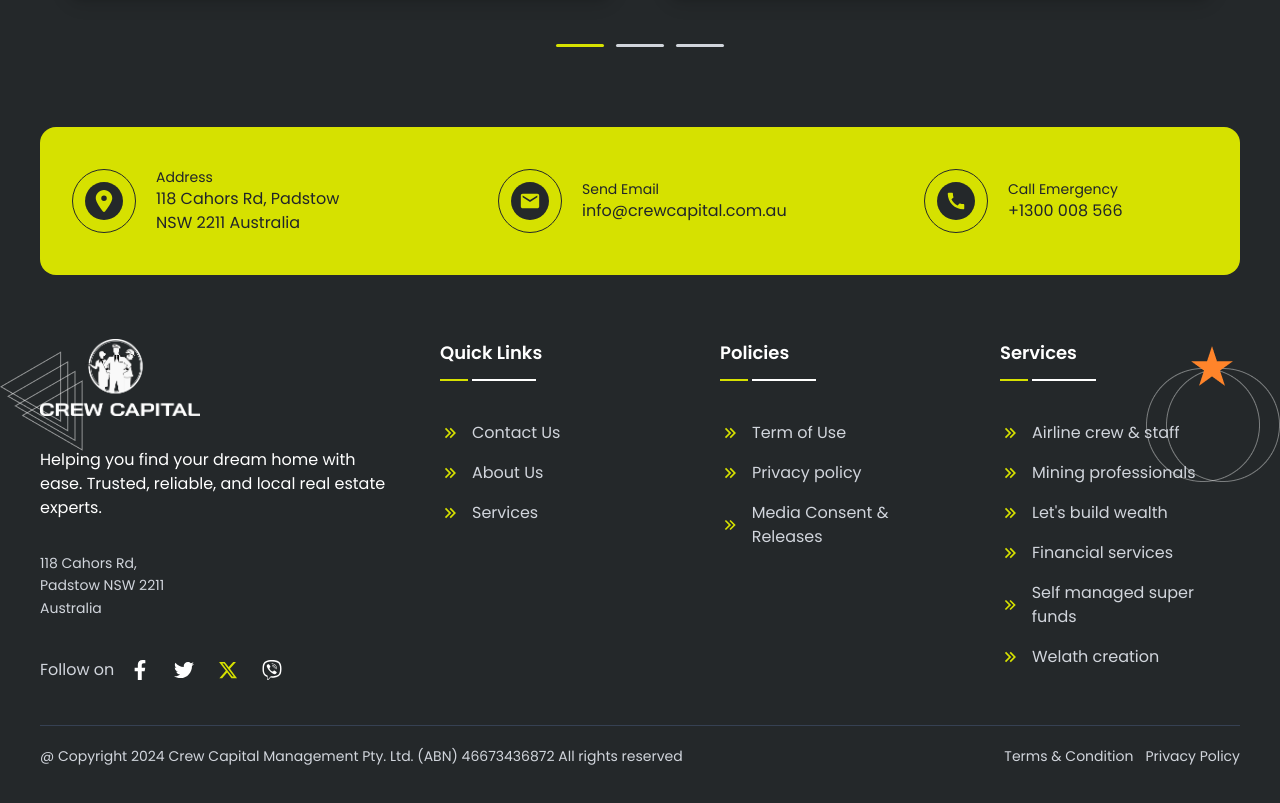
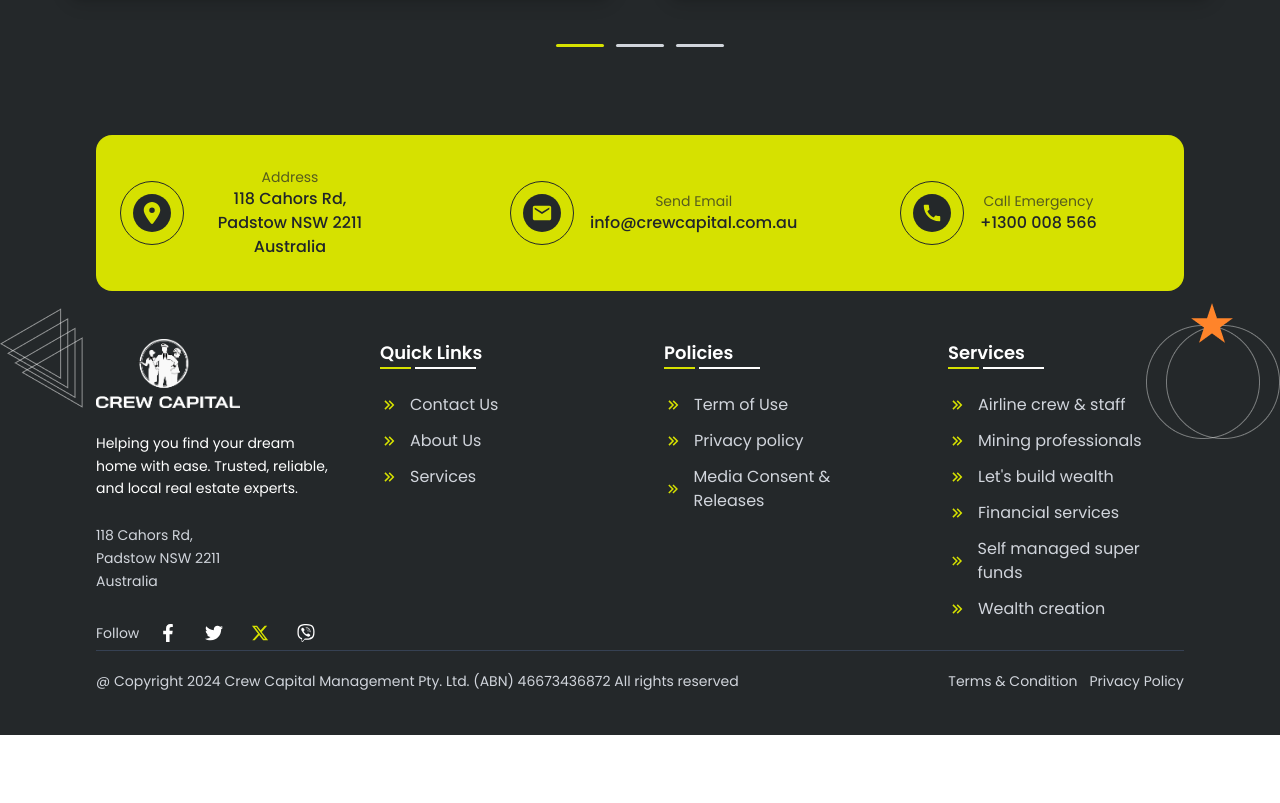
Before and after one commit to Outsourze/crew-capital-revamp-v2, a Next.js app: page /about in a window 1280 px wide. Shown: the part 3300-4103 px from the top of the page. After the commit the page ends 4035 px from the top, so only its background shows below. Built offline with nearby package versions, Linux system fonts and the light colour scheme.

Commit message:
add home responsiveness

```diff
--- a/src/components/about/FinancialHelp.jsx
+++ b/src/components/about/FinancialHelp.jsx
@@ -7,7 +7,7 @@ import img1 from "@/assets/images/about/house.png";
 import img2 from "@/assets/images/about/car.png";
 import img3 from "@/assets/images/about/subdivision.webp";
 import img4 from "@/assets/images/about/comercial.png";
-import { MdKeyboardArrowRight, MdKeyboardArrowLeft } from "react-icons/md";
+import { SlArrowLeft, SlArrowRight } from "react-icons/sl";
 
 const items = [
     {
@@ -79,10 +79,10 @@ const FinancialHelp = () => {
 
                 {/* Custom arrows: center relative to slides, not pagination */}
                 <button className="custom-prev absolute left-0 top-1/2 -translate-y-1/2 cursor-pointer">
-                  <MdKeyboardArrowLeft size={52} />
+                  <SlArrowLeft size={52} />
                 </button>
                 <button className="custom-next absolute right-0 top-1/2 -translate-y-1/2 cursor-pointer">
-                  <MdKeyboardArrowRight size={52} />
+                  <SlArrowRight size={52} />
                 </button>
               </div>
             </div>
--- a/src/components/footer/FooterBanner.jsx
+++ b/src/components/footer/FooterBanner.jsx
@@ -1,27 +1,45 @@
 import { FaLocationDot } from "react-icons/fa6";
-import { MdEmail } from "react-icons/md";
-import { MdCall } from "react-icons/md";
+import { MdEmail, MdCall } from "react-icons/md";
 
-const footerDetailBanner = [{
+const footerDetailBanner = [
+  {
     title: "Address",
     info: "118 Cahors Rd, Padstow NSW 2211 Australia",
-    icon: <FaLocationDot className="brand-text-primary" size={22}/>
-}, {
+    icon: <FaLocationDot className="brand-text-primary" size={22} />,
+  },
+  {
     title: "Send Email",
     info: "info@crewcapital.com.au",
-    icon: <MdEmail className="brand-text-primary" size={22}/>
-}, {
+    icon: <MdEmail className="brand-text-primary" size={22} />,
+  },
+  {
     title: "Call Emergency",
     info: "+1300 008 566",
-    icon: <MdCall className="brand-text-primary" size={22}/>
-}]
-
+    icon: <MdCall className="brand-text-primary" size={22} />,
+  },
+];
 
 const FooterBanner = () => {
   return (
-        <div className="max-w-7xl w-full m-auto brand-bg-primary py-10 rounded-2xl flex items-center justify-between px-8">
+    <div className="
+      max-w-7xl w-full mx-auto
+      brand-bg-primary
+      px-6
+      rounded-2xl
+      flex flex-col gap-8
+      md:flex-row md:items-center md:justify-between md:gap-4 md:py-8
+      max-md:py-5
+    ">
       {footerDetailBanner.map((i, index) => (
-                <div key={index} className="flex items-center gap-5 w-[25%]">
+        <div
+          key={index}
+          className="
+            flex items-center gap-4
+            w-full
+            text-center
+            md:w-[25%] md:flex-row max-md:text-left
+          "
+        >
           <div className="p-3 rounded-full brand-bg-primary border border-[#24282A]">
             <div className="brand-bg-secondary p-2 rounded-full">
               {i.icon}
@@ -29,13 +47,17 @@ const FooterBanner = () => {
           </div>
 
           <div className="flex flex-col">
-                        <p className="text-sm">{i.title}</p>
-                        <h3>{i.info}</h3>
+            <p className="text-xs md:text-sm opacity-70">
+              {i.title}
+            </p>
+            <h3 className="text-sm md:text-base font-medium">
+              {i.info}
+            </h3>
           </div>
         </div>
       ))}
     </div>
-    )
-}
+  );
+};
 
 export default FooterBanner;
--- a/src/components/footer/FooterContainer.jsx
+++ b/src/components/footer/FooterContainer.jsx
@@ -4,169 +4,130 @@ import crewCapitalLogo from "@/assets/logo/Crew-Capital-Management_cap-logo-whit
 import bg1 from "@/assets/images/bg-01-white.png";
 import bg2 from "@/assets/images/bg-04-white.png";
 import Image from "next/image";
-import { FaFacebookF } from "react-icons/fa";
-import { FaTwitter } from "react-icons/fa";
-import { FaViber } from "react-icons/fa6";
-import { FaXTwitter } from "react-icons/fa6";
+import { FaFacebookF, FaTwitter } from "react-icons/fa";
+import { FaViber, FaXTwitter } from "react-icons/fa6";
 import { RiArrowRightDoubleLine } from "react-icons/ri";
 import FooterBanner from "./FooterBanner";
 
 const FooterContainer = () => {
-    const socialMed = [{
-        icon: <FaFacebookF size={20}/>,
-        url: "/"
-    }, {
-        icon: <FaTwitter size={20}/>,
-        url: "/"
-    }, {
-        icon: <FaXTwitter size={20} className="brand-text-primary"/>,
-        url: "/"
-    }, {
-        icon: <FaViber size={20}/>,
-        url: "/"
-    }]
+  const socialMed = [
+    { icon: <FaFacebookF size={18} />, url: "/" },
+    { icon: <FaTwitter size={18} />, url: "/" },
+    { icon: <FaXTwitter size={18} className="brand-text-primary" />, url: "/" },
+    { icon: <FaViber size={18} />, url: "/" },
+  ];
 
-    const quickLink = [{
-        url: "/contact-us",
-        text: "Contact Us"
-    }, {
-        url: "/about",
-        text: "About Us"
-    }, {
-        url: "/services",
-        text: "Services"
-    }]
+  const quickLink = [
+    { url: "/contact-us", text: "Contact Us" },
+    { url: "/about", text: "About Us" },
+    { url: "/services", text: "Services" },
+  ];
 
-    const policies = [{
-        url: "/",
-        text: "Term of Use"
-    }, {
-        url: "/",
-        text: "Privacy policy"
-    }, {
-        url: "/",
-        text: "Media Consent & Releases"
-    }]
+  const policies = [
+    { url: "/", text: "Term of Use" },
+    { url: "/", text: "Privacy policy" },
+    { url: "/", text: "Media Consent & Releases" },
+  ];
 
-    const services = [{
-        url: "/airpline-crew",
-        text: "Airline crew & staff"
-    }, {
-        url: "/mining-professionals",
-        text: "Mining professionals"
-    }, {
-        url: "/lets-build-wealth",
-        text: "Let's build wealth"
-    }, {
-        url: "/financial-services",
-        text: "Financial services"
-    }, {
-        url: "/smsf",
-        text: "Self managed super funds"
-    }, {
-        url: "/wealth-creation",
-        text: "Welath creation"
-    }]
-
+  const services = [
+    { url: "/airpline-crew", text: "Airline crew & staff" },
+    { url: "/mining-professionals", text: "Mining professionals" },
+    { url: "/lets-build-wealth", text: "Let's build wealth" },
+    { url: "/financial-services", text: "Financial services" },
+    { url: "/smsf", text: "Self managed super funds" },
+    { url: "/wealth-creation", text: "Wealth creation" },
+  ];
 
   return (
-        <div className="flex flex-col relative px-10 brand-bg-secondary py-10">
-            <Image src={bg1} className="absolute left-0 top-[35%]
-                xl:block
-                lg:hidden"/>
-            <Image src={bg2} className="absolute right-0 top-[35%]
-                xl:block
-                lg:hidden"/>
+    <footer className="relative brand-bg-secondary pt-12 pb-6 px-6 md:px-10 lg:px-16 xl:px-24">
+      {/* Decorative Background Images */}
+      <Image
+        src={bg1}
+        alt=""
+        className="absolute left-0 top-1/3 hidden xl:block"
+      />
+      <Image
+        src={bg2}
+        alt=""
+        className="absolute right-0 top-1/3 hidden xl:block"
+      />
+
+      {/* Footer Banner */}
       <FooterBanner />
-            <div className="h-[450px] relative max-w-7xl m-auto w-full">
-                {/* Content ABOVE overlay */}
-                <div className="relative z-10 flex items-start justify-between pt-16">
-                    <div className="flex flex-col gap-8 w-[30%]">
-                        <Link href="/" aria-label="Crew Capital Home">
+
+      {/* Main Footer Content */}
+      <div className="relative z-10 max-w-7xl mx-auto mt-12">
+        <div className="grid grid-cols-1 gap-12 max-md:gap-8 md:grid-cols-2 lg:grid-cols-4">
+          {/* Brand Section */}
+          <div className="flex flex-col gap-6 text-center max-md:text-center md:text-left">
+            <Link href="/">
               <Image
                 src={crewCapitalLogo}
                 alt="Crew Capital Logo"
-                                className="w-40 h-auto"
+                className="w-36 max-md:w-32 mx-auto md:mx-0"
               />
             </Link>
 
-                        <p className="text-white">Helping you find your dream home with ease. Trusted, reliable, and local real estate experts.</p>
-
-                        <p className="text-gray-300 text-sm max-w-xs leading-relaxed">
-                            118 Cahors Rd, <br/> Padstow NSW 2211<br/> Australia
+            <p className="text-white text-sm max-md:text-xs leading-relaxed max-w-md mx-auto md:mx-0">
+              Helping you find your dream home with ease. Trusted, reliable, and local real estate experts.
             </p>
 
-                        <div className="flex items-center gap-2">
-                            <p className="text-gray-300">Follow on</p>
+            <p className="text-gray-300 text-sm max-md:text-xs leading-relaxed">
+              118 Cahors Rd, <br />
+              Padstow NSW 2211 <br />
+              Australia
+            </p>
+
+            <div className="flex justify-center md:justify-start items-center gap-3">
+              <span className="text-gray-300 text-sm max-md:text-xs">Follow</span>
               {socialMed.map((data, index) => (
-                                <Link key={index} href={data.url} className="brand-bg-blue text-white p-2 rounded-md">
+                <Link
+                  key={index}
+                  href={data.url}
+                  className="brand-bg-blue text-white p-2 rounded-md hover:opacity-80 transition"
+                >
                   {data.icon}
                 </Link>
               ))}
             </div>
           </div>
-                    <div className="text-white flex flex-col gap-10 w-[20%]">
-                        <div className="flex flex-col gap-3">
-                            <h3 className="text-white font-semibold text-lg">Quick Links</h3>
-                            <div className="flex gap-1 w-[40%]">
-                                <div className="w-[30%] h-[2px] brand-bg-primary"></div>
-                                <div className="w-[70%] h-[2px] bg-white"></div>
+
+          {/* Quick Links, Policies, Services */}
+          {[{ title: "Quick Links", items: quickLink },
+            { title: "Policies", items: policies },
+            { title: "Services", items: services }].map((section, idx) => (
+            <div key={idx} className="flex flex-col gap-6">
+              <div>
+                <h3 className="font-semibold text-lg max-md:text-base text-white">{section.title}</h3>
+                <div className="flex gap-1 w-24">
+                  <div className="w-1/3 h-[2px] brand-bg-primary"></div>
+                  <div className="w-2/3 h-[2px] bg-white"></div>
+                </div>
               </div>
 
-                        </div>
-
-                        <div className="flex flex-col gap-4">
-                            {quickLink.map((data, index) => (
-                                <Link key={index} href={data.url} className="flex items-center gap-3 text-gray-300">
-                                    <RiArrowRightDoubleLine size={20} className="brand-text-primary"/>
-                                    {data.text}
-                                </Link>
-                            ))}
-                        </div>
-
-                    </div>
-                    <div className="text-white flex flex-col gap-10 w-[20%]">
-                        <div className="flex flex-col gap-3">
-                            <h3 className="text-white font-semibold text-lg">Policies</h3>
-                            <div className="flex gap-1 w-[40%]">
-                                <div className="w-[30%] h-[2px] brand-bg-primary"></div>
-                                <div className="w-[70%] h-[2px] bg-white"></div>
-                            </div>
-
-                        </div>
-                        <div className="flex flex-col gap-4">
-                            {policies.map((data, index) => (
-                                <Link key={index} href={data.url} className="flex items-center gap-3 text-gray-300">
-                                    <RiArrowRightDoubleLine size={20} className="brand-text-primary"/>
-                                    {data.text}
-                                </Link>
-                            ))}
-                        </div>
-
-                    </div>
-                    <div className="text-white flex flex-col gap-10 w-[20%]">
-                        <div className="flex flex-col gap-3">
-                            <h3 className="text-white font-semibold text-lg">Services</h3>
-                            <div className="flex gap-1 w-[40%]">
-                                <div className="w-[30%] h-[2px] brand-bg-primary"></div>
-                                <div className="w-[70%] h-[2px] bg-white"></div>
-                            </div>
-
-                        </div>
-                        <div className="flex flex-col gap-4">
-                            {services.map((data, index) => (
-                                <Link key={index} href={data.url} className="flex items-center gap-3 text-gray-300">
-                                    <RiArrowRightDoubleLine size={20} className="brand-text-primary"/>
+              <div className="flex flex-col gap-3 lg:pb-0 md:pb-5 max-md:pb-5">
+                {section.items.map((data, index) => (
+                  <Link
+                    key={index}
+                    href={data.url}
+                    className="flex items-center gap-3 text-gray-300 hover:text-white transition max-md:text-sm"
+                  >
+                    <RiArrowRightDoubleLine
+                      size={18}
+                      className="brand-text-primary"
+                    />
                     {data.text}
                   </Link>
                 ))}
               </div>
             </div>
+          ))}
         </div>
       </div>
 
+      {/* Copyright */}
       <CopyRight />
-        </div>
+    </footer>
   );
 };
 
--- a/src/components/header.jsx
+++ b/src/components/header.jsx
@@ -103,7 +103,7 @@ const Header = () => {
                 className="
                   flex flex-col gap-3
                   max-md:bg-[#E0E76E]/90
-                  max-md:py-10
+                  max-md:py-5
                 "
               >
                 {navItems.map((item) => (
--- a/src/components/home/ContactUs.jsx
+++ b/src/components/home/ContactUs.jsx
@@ -1,7 +1,7 @@
 const ContactUs = () => {
   return (
     <section className="bg-[#D6E100] min-h-screen flex items-center justify-center">
-      <div className="w-full max-w-4xl px-6 py-20">
+      <div className="w-full max-w-4xl px-8 py-20">
 
         {/* Header */}
         <div className="text-center mb-16">
--- a/src/components/home/Foundation.jsx
+++ b/src/components/home/Foundation.jsx
@@ -47,7 +47,8 @@ const Foundation = () => {
 
     return (
         <div className="w-full mx-auto brand-bg-secondary">
-            <div className="items-center justify-center flex flex-col gap-16 py-20 px-10">
+            <div className="items-center justify-center flex flex-col gap-16 py-20
+                lg:px-20 md:px-10 max-md:px-8">
                 <div className="flex flex-col gap-5 text-center">
                     <h4 className="uppercase tracking-[0.3em] text-white">
                       Key Foundations
@@ -59,7 +60,8 @@ const Foundation = () => {
                 <div className="flex flex-col">
                     <div className="flex flex-wrap max-w-7xl gap-5 justify-between">
                         {FoundationData.map((i, index) => (
-                            <div key={index} className="w-[48%] text-white p-5 flex flex-col gap-5 border-1 border-[#D6E100] rounded-xl">
+                            <div key={index} className="text-white p-5 flex flex-col gap-5 border-1 border-[#D6E100] rounded-xl
+                                md:w-[48%] max-md:w-full">
                                 {i.img}
                                 <h1 className="text-2xl font-semibold">{i.title}</h1>
                                 <p>{i.dscrpt}</p>
--- a/src/components/home/HeroSection.jsx
+++ b/src/components/home/HeroSection.jsx
@@ -15,11 +15,12 @@ const HeroSection = () => {
         <div className="m-auto z-10 relative
           lg:px-20
           md:px-10 md:pt-56 md:pb-20
-          max-md:pt-44 max-md:px-8 max-md:pb-10">
-            <div className="max-w-[600px] flex flex-col gap-5 items-start text-white">
-                <h1 className="leading-tight
-                  md:text-5xl
-                  max-md:text-3xl">
+          max-md:pt-44 max-md:px-8 max-md:pb-20">
+            <div className="max-w-[600px] flex flex-col items-start text-white
+              md:gap-5 max-md:gap-8">
+                <h1 className="
+                  md:text-5xl md:leading-tight
+                  max-md:text-4xl max-md:leading-snug">
                   <span className="brand-text-primary">Industry professionals everywhere agree,</span> purpose-built support sets a new standard.
                 </h1>
                 <FillBtn>
--- a/src/components/home/WhyChooseUs.jsx
+++ b/src/components/home/WhyChooseUs.jsx
@@ -20,8 +20,12 @@ const whyUsData = [{
 const WhyUs = () => {
     return (
         <div className="max-w-7xl m-auto py-12 flex w-full justify-between gap-10
-            xl:px-0 lg:px-10 md:px-5 max-md:px-5">
-            <div className="flex flex-col gap-5 w-1/2">
+            xl:px-0
+            lg:px-20
+            md:px-10 md:flex-row
+            max-md:px-8 max-md:flex-col">
+            <div className="flex flex-col gap-5
+                md:w-1/2 max-md:w-full">
                 <div className="flex flex-col">
                     <h4 className="uppercase tracking-[0.3em]">
                       Why Choose ?
@@ -38,9 +42,11 @@ const WhyUs = () => {
                 />
 
             </div>
-            <div className="w-1/2 flex flex-col gap-3">
+            <div className="flex flex-col gap-3
+                md:w-1/2 max-md:w-full">
                 {whyUsData.map((i, index) => (
-                    <div key={index} className="flex flex-col gap-3 p-5 rounded-xl bg-[rgba(255,255,255,0.03)] backdrop-blur-sm border border-white/10">
+                    <div key={index} className="flex flex-col gap-3 p-5 rounded-xl bg-[rgba(255,255,255,0.03)] backdrop-blur-sm border border-white/10
+                        max-md:text-center max-md:items-center">
                         {i.img}
                         <h3 className="text-lg font-semibold">{i.title}</h3>
                         <p>{i.dscrpt}</p>
--- a/src/components/ui/Button.jsx
+++ b/src/components/ui/Button.jsx
@@ -9,7 +9,9 @@ export const FillBtn = ({ children, onClick }) => {
   return (
     <button
       onClick={handleL}
-      className="uppercase px-40 py-5 rounded-4xl bg-[#D6DD37] font-bold text-black whitespace-nowrap hover:bg-white/70 cursor-pointer tracking-[0.3em]"
+      className="uppercase py-5 rounded-4xl bg-[#D6DD37] font-bold text-black whitespace-nowrap hover:bg-white/70 cursor-pointer tracking-[0.3em]
+        md:px-40
+        max-md:px-0 max-md:w-full"
     >
       {children}
     </button>
@@ -20,7 +22,9 @@ export const FillBtnLink = ({ children, href }) => {
   return (
     <Link
       href={href}
-      className="uppercase cursor-pointer px-40 py-5 rounded-4xl bg-[#D6DD37] font-bold text-black whitespace-nowrap inline-flex items-center justify-center hover:bg-white/70 tracking-[0.3em]"
+      className="uppercase cursor-pointer py-5 rounded-4xl bg-[#D6DD37] font-bold text-black whitespace-nowrap inline-flex items-center justify-center hover:bg-white/70 tracking-[0.3em]
+        md:px-40
+        max-md:px-0 max-md:w-full"
     >
       {children}
     </Link>
```
Also changed, not shown: src/components/home/Testimonials.jsx (+11 -4 lines), src/components/home/WhoBenefits.jsx (+6 -5 lines). Lines whose indentation alone changed are shown as unchanged.
